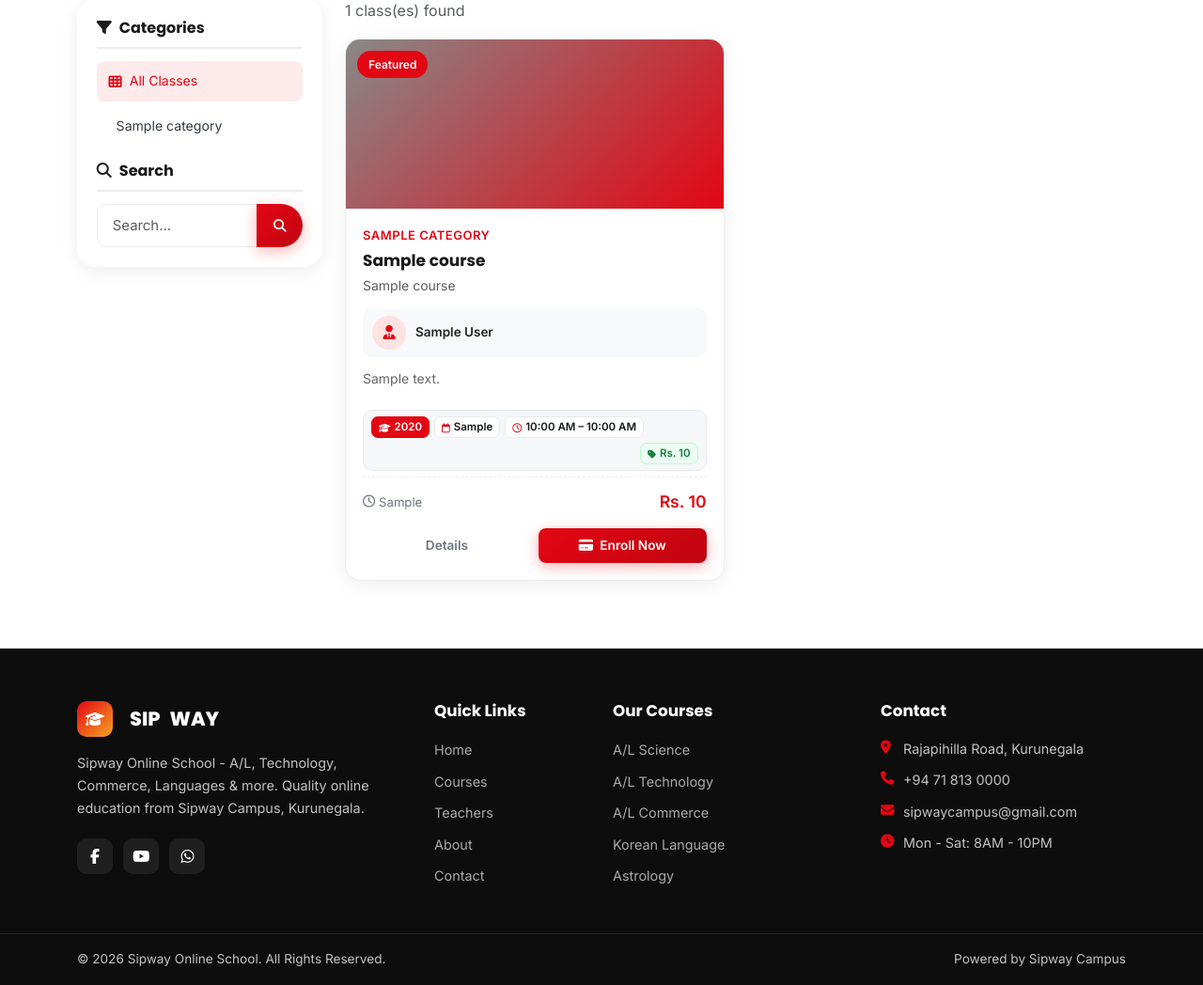
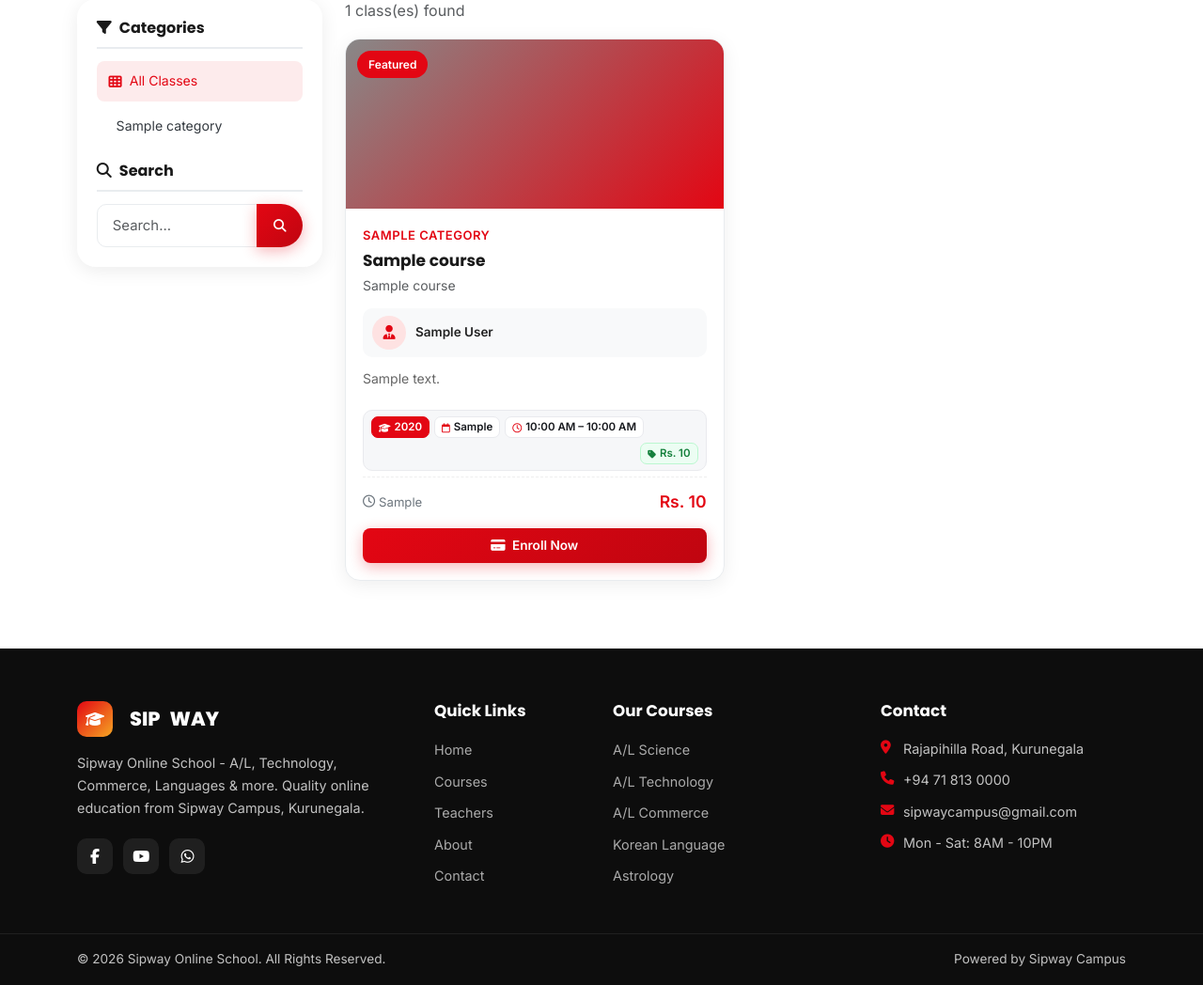
Before and after one commit to Theekshana-hub/sipway-online-school, a PHP site: page /sipway-online-school/courses.php in a window 1280 px wide. Shown: the part 325-1373 px from the top of the page at 94% size. Run offline with PHP 8.4, Linux system fonts and the light colour scheme; tables that the repository leaves empty or names only in its code hold one stand-in row (values such as "Sample post").

Commit message:
Updated project

```diff
--- a/courses.php
+++ b/courses.php
@@ -481,7 +481,7 @@ foreach ($topCats as $t) {
                                     </div>
 
                                     <div class="cg-actions">
-                                        <a href="course-details.php?slug=<?php echo e($c['slug']); ?>" class="btn btn-outline-secondary">Details</a>
+
                                         <?php if ($isPaid): ?>
                                             <span class="btn btn-success disabled"><i class="fas fa-check me-1"></i>Enrolled</span>
                                         <?php else: ?>
```
